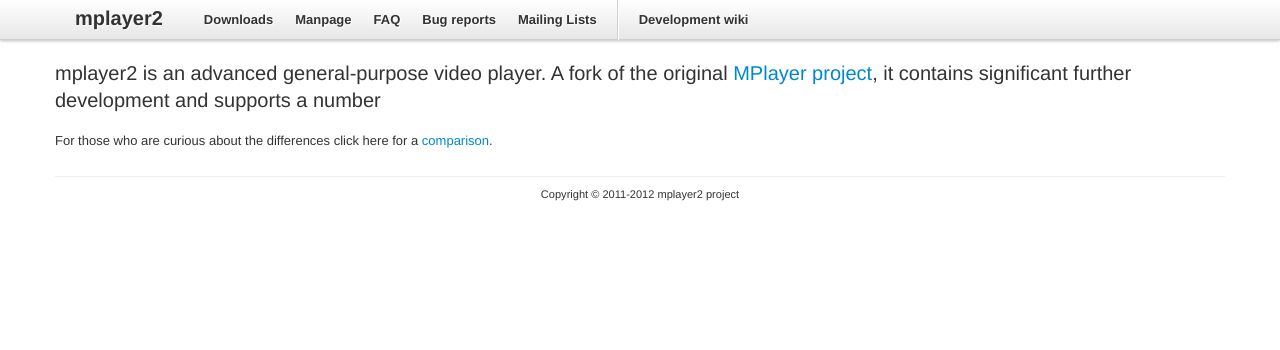
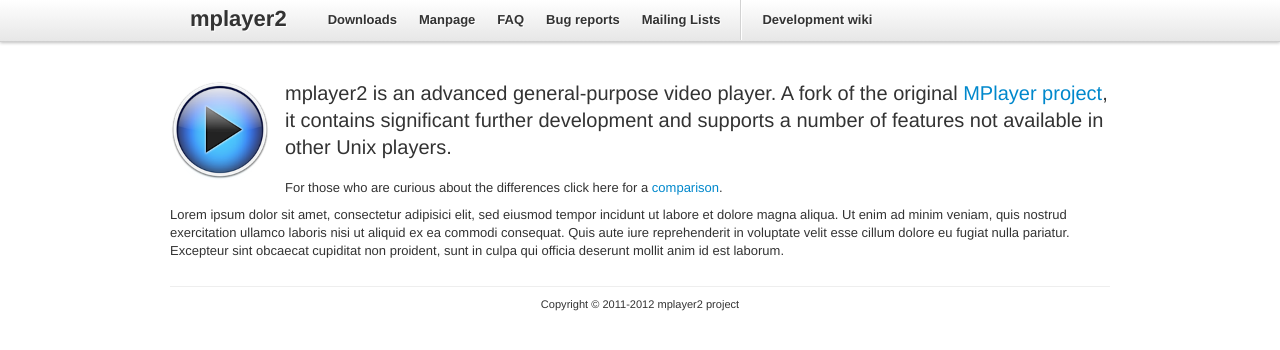
Before and after one commit to mplayer2/mplayer2.org, a Sphinx documentation site: the page built from source/index.rst, in a window 1280 px wide. Shown: the top 350 px of the page. Built offline with Sphinx 7.4.7, drawn with Linux system fonts in a browser that asks for light colours; nearby versions of some CDN libraries.

Commit message:
icon and navbar links

```diff
--- a/source/_static/website.css
+++ b/source/_static/website.css
@@ -45,6 +45,7 @@
   margin-left: 20px;
   margin-right: 30px;
   font-weight: bold;
+  font-size: 22px;
   color: #333;
   text-shadow: 1px 1px 1px #FFFFFF;
   -webkit-transition: all .1s linear;
@@ -89,7 +90,17 @@
 }
 
 .navbar .nav > li > a:hover {
+  color: #333;
+}
+
+.navbar .nav > li.active > a {
   color: #08C;
+  background-color: #FFF;
+}
+
+.navbar .nav > li.active > a:hover {
+  color: #08C;
+  background-color: #FFF;
 }
 
 .navbar .divider-vertical {
@@ -101,3 +112,9 @@
 .navbar .dropdown-menu a:hover {
   background-color: #FFF;
 }
+
+img#mplayer2-icon {
+  margin: 0 15px 5px 0;
+  width: 100px;
+  height: 100px;
+}
--- a/source/_templates/layout.html
+++ b/source/_templates/layout.html
@@ -7,11 +7,16 @@
     <title>mplayer2</title>
     <link href="{{ pathto('_static/bootstrap.css', 1) }}"
         media="screen" rel="stylesheet" type="text/css" />
-    <style>body { padding-top: 60px; }</style>
+    <style>body { padding-top: 80px; }</style>
     <link href="{{ pathto('_static/bootstrap-responsive.css', 1) }}"
         media="screen" rel="stylesheet" type="text/css" />
     <link href="{{ pathto('_static/website.css', 1) }}"
         media="screen" rel="stylesheet" type="text/css" />
+    <style>
+.container, .navbar-fixed-top .container, .navbar-fixed-bottom .container {
+  max-width: 940px;
+}
+    </style>
   </head>
   <body data-spy="scroll" data-target=".subnav" data-offset="50">
     <div class="navbar navbar-fixed-top">
@@ -25,9 +30,10 @@
           <a class="brand" href="{{ pathto('index') }}">mplayer2</a>
           <div class="nav-collapse collapse" style="height:0px;">
             <ul class="nav">
-              <li><a href="{{ pathto('downloads') }}">Downloads</a></li>
-              <li><a href="{{ pathto('manpage') }}">Manpage</a></li>
-              <li><a href="{{ pathto('faq') }}">FAQ</a></li>
+              {% import 'nav.html' as nav %}
+              {{ nav.item('downloads', pagename, pathto('downloads'), "Downloads") }}
+              {{ nav.item('manpage', pagename, pathto('manpage'), "Manpage") }}
+              {{ nav.item('faq', pagename, pathto('faq'), "FAQ") }}
               <li><a href="http://devel.mplayer2.org/wiki/Bugs">Bug reports</a></li>
               <li><a href="http://lists.mplayer2.org/">Mailing Lists</a></li>
               <li class="divider-vertical"></li>
--- /dev/null
+++ b/source/_templates/nav.html
@@ -0,0 +1,9 @@
+{% macro item(path, pagename, pathto, name) -%}
+  <li
+  {% if pagename.replace("/index","") == path %}
+    class="active"><a>{{ name }}</a>
+  {% else %}
+    ><a href="{{ pathto }}">{{ name }}</a>
+  {% endif %}
+  </li>
+{%- endmacro %}
--- a/source/index.rst
+++ b/source/index.rst
@@ -1,9 +1,18 @@
 .. unfortunately reST doesn't support nested inline markup: resort to raw html
 .. raw:: html
 
-    <p class="lead">mplayer2 is an advanced general-purpose video player. A
+    <p class="lead">
+    <img id="mplayer2-icon" align="left" src="_static/mplayer2-icon.png"/>
+    mplayer2 is an advanced general-purpose video player. A
     fork of the original <a href="http://www.mplayerhq.hu">MPlayer project</a>,
-    it contains significant further development and supports a number</a>
+    it contains significant further development and supports a number of
+    features not available in other Unix players.</p>
 
 For those who are curious about the differences click here for a
 `comparison <differences>`_.
+
+Lorem ipsum dolor sit amet, consectetur adipisici elit, sed eiusmod tempor
+incidunt ut labore et dolore magna aliqua. Ut enim ad minim veniam, quis nostrud
+exercitation ullamco laboris nisi ut aliquid ex ea commodi consequat. Quis aute
+iure reprehenderit in voluptate velit esse cillum dolore eu fugiat nulla pariatur.
+Excepteur sint obcaecat cupiditat non proident, sunt in culpa qui officia deserunt mollit anim id est laborum.
```
Also changed, not shown: source/_static/mplayer2-icon.png (added).
